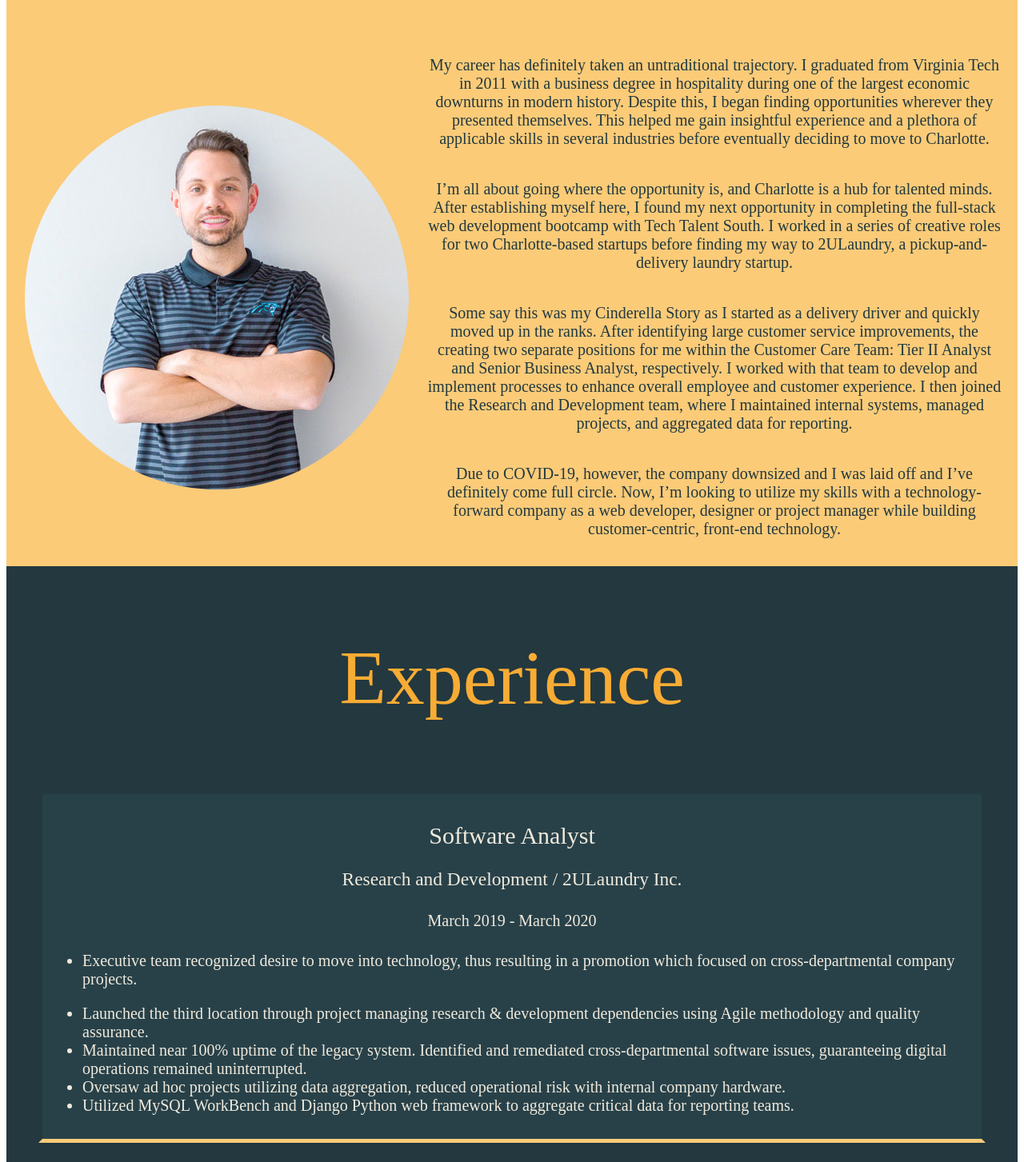
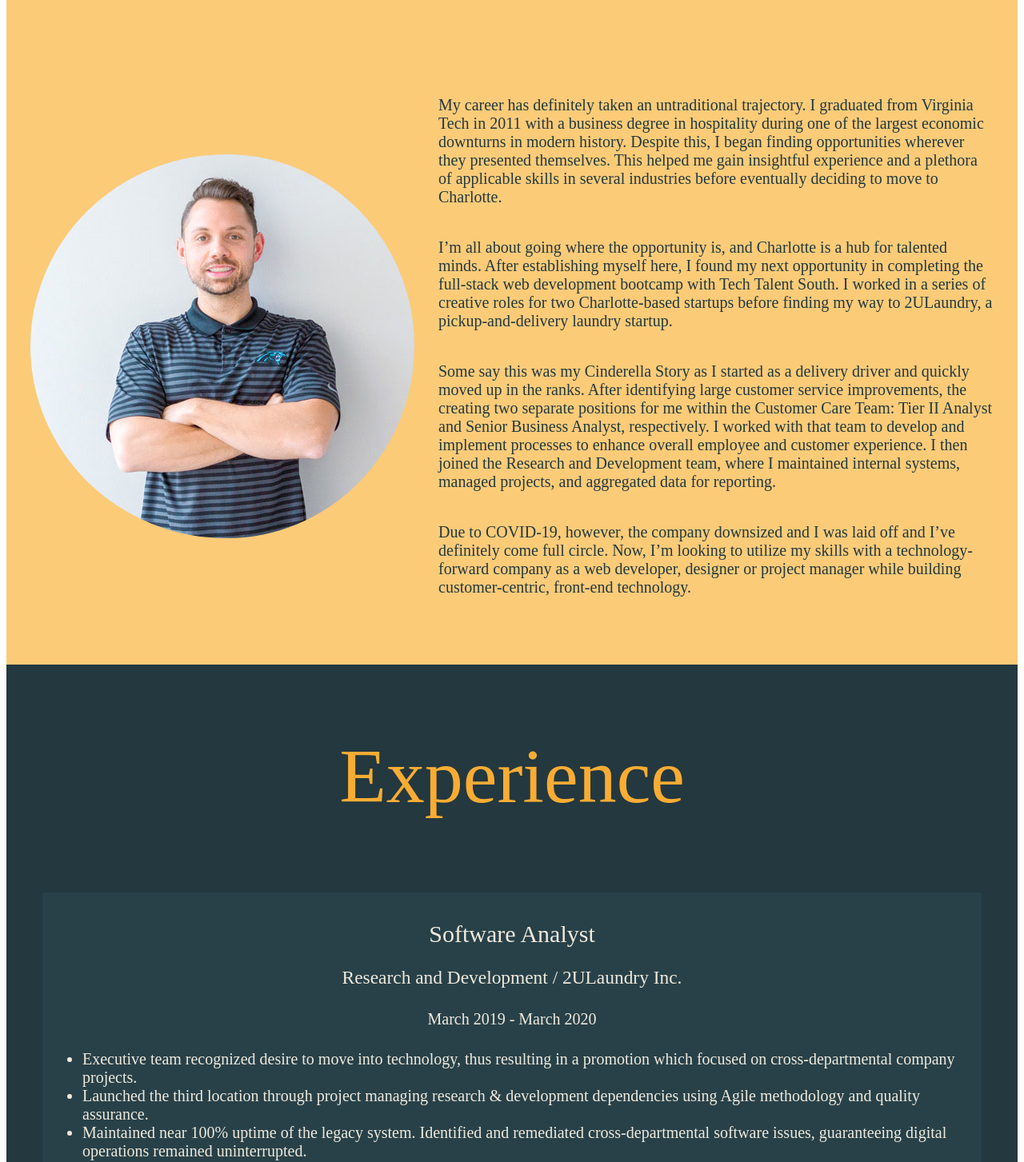
Before and after one commit to lflint07/new_website, a React (Create React App) app: page / in a window 1280 px wide. Shown: the part 640-2093 px from the top of the page at 80% size. Built offline with nearby package versions, Linux system fonts and the light colour scheme.

Commit message:
updated sizing for containers in xl screen size

```diff
--- a/src/components/Experience.js
+++ b/src/components/Experience.js
@@ -17,11 +17,9 @@
             <div>
               <ul>
                 <li>
-                  <p>
-                    Executive team recognized desire to move into technology,
-                    thus resulting in a promotion which focused on
-                    cross-departmental company projects.
-                  </p>
+                  Executive team recognized desire to move into technology, thus
+                  resulting in a promotion which focused on cross-departmental
+                  company projects.
                 </li>
                 <li>
                   Launched the third location through project managing research
--- a/src/scss/_mobile.scss
+++ b/src/scss/_mobile.scss
@@ -1,6 +1,5 @@
 //Widescreens -- EXTRA LARGE
 @include mediaXl {
-
   h1 {
     font-size: 6em;
   }
@@ -16,6 +15,7 @@
   }
 
   //Hero
+
   //About
   #about {
     display: flex;
@@ -26,16 +26,11 @@
       flex-direction: column;
     }
 
-    // .lg-heading.about {
-    //   display: flex;
-    //   flex-direction: row;
-    //   justify-content: center;
-    // }
-
     .about-info {
       display: flex;
       flex-direction: row;
       margin: 10px;
+      padding: 10px;
     }
     .bio-image {
       display: flex;
@@ -45,7 +40,7 @@
     .bio {
       display: flex;
       flex-direction: column;
-      margin: 10px;
+      // margin: 10px;
       font-size: 20px;
     }
   }
@@ -70,11 +65,10 @@
   .projects {
     margin: 20px;
   }
-  .project-container{
+  .project-container {
     display: flex;
     flex-direction: row;
     justify-content: center;
-
 
     .project.boxes {
       display: flex;
@@ -97,10 +91,19 @@
       padding: 20px;
       font-size: 30px;
     }
+    .contact-email,
+    .contact-phone,
+    .contact-linkedin {
+      width: 100%;
+      text-align: center;
+    }
   }
 }
 //Desktops & Laptops -- LARGE
 @include mediaLg {
+  h1 {
+    font-size: 4em;
+  }
   //Navbar
   .navbar {
     display: flex;
@@ -132,7 +135,6 @@
     .lg-heading.about {
       font-size: 4em;
     }
-
 
     .about-info {
       display: flex;
@@ -186,18 +188,26 @@
 
   //Contact
   #contact {
-
     .contact.boxes {
       display: flex;
       flex-direction: row;
       justify-content: center;
       font-size: 25px;
     }
+    .contact-email,
+    .contact-phone,
+    .contact-linkedin {
+      width: 100%;
+      text-align: center;
+    }
   }
 }
 
 //Tablets & Small Laptops -- MEDIUM
 @include mediaMd {
+  h1 {
+    font-size: 3em;
+  }
   //Navbar
   .navbar {
     display: flex;
@@ -222,7 +232,16 @@
 // Cell Phones -- SMALL
 @include mediaSm {
   //About
-  .bio-image {
-    width: 100%;
+  #about {
+    .about-info {
+      .bio-image {
+        width: 100%;
+        padding: 10px;
+      }
+
+      .bio {
+        text-align: center;
+      }
+    }
   }
 }
--- a/src/scss/index.scss
+++ b/src/scss/index.scss
@@ -19,8 +19,7 @@
 h3,
 h4,
 h5,
-h6,
- {
+h6 {
   font-weight: 400;
   color: $additional-color;
   align-items: center;
@@ -35,7 +34,6 @@
 .text-secondary {
   color: $secondary-color;
 }
-
 
 //Menu
 .navbar {
@@ -81,6 +79,7 @@
 #home {
   display: flex;
   flex-direction: column;
+  padding-bottom: 40px;
 
   .hero {
     margin: 20px;
@@ -89,14 +88,6 @@
     justify-content: center;
     text-align: center;
   }
-
-  // h1 {
-  //   font-size: 2em;
-  // }
-
-  // h2 {
-  // //   font-size: 1.5em;
-  // }
 }
 
 //About
@@ -105,6 +96,7 @@
   display: flex;
   flex-direction: column;
   background: $tertiary-color;
+  padding-bottom: 40px;
 
   .about-container {
     display: flex;
@@ -129,13 +121,13 @@
     .bio-image {
       display: flex;
       border-radius: 50%;
-      border: $tertiary-color 3px solid;
+      padding-right: 10px;
     }
 
     .bio {
       padding: 5px;
       margin: 0 5px 0 5px;
-      text-align: center;
+      text-align: left;
       color: $primary-color;
     }
   }
@@ -146,6 +138,7 @@
   display: flex;
   flex-direction: column;
   color: $additional-color;
+  padding-bottom: 40px;
 
   .experience-container {
     display: flex;
@@ -161,7 +154,6 @@
   .job-experience {
     display: flex;
     flex-direction: column;
-
   }
   .job {
     background: lighten($primary-color, 3);
@@ -169,7 +161,6 @@
     border-bottom: $tertiary-color 5px solid;
     margin: 20px;
     padding: 10px;
-
   }
 }
 
@@ -178,7 +169,7 @@
   display: flex;
   flex-direction: column;
   background-color: $additional-color;
-  padding: 20px;
+  padding-bottom: 40px;
 
   .lg-heading.work {
     color: $primary-color;
@@ -189,18 +180,14 @@
     flex-direction: column;
     justify-content: center;
     margin: 20px;
+    padding-bottom: 20px;
   }
 
   .project.boxes {
     display: flex;
     flex-direction: column;
   }
-
-
 }
-
-
-
 
 // .project.boxes {
 //   display: flex;
@@ -233,28 +220,32 @@
 //   // }
 // }
 
-
 //Contact Page
 
 #contact {
   display: flex;
   flex-direction: column;
 
+  .contact-container {
+    margin: 20px;
+  }
+
   .lg-heading.contact {
-    padding: -30px;
+    margin: 0px;
+    padding: 20px;
   }
+
   .contact.boxes {
     display: flex;
     flex-direction: column;
     border: none;
     align-items: center;
-    padding: 10px;
+    padding-bottom: 50px;
     font-size: 20px;
     &:hover {
       background: $primary-color;
     }
   }
-
 
   .contact-phone {
     margin: 10px;
@@ -286,6 +277,7 @@
     margin: 10px;
     padding: 10px;
     border: #fff solid;
+    color: white;
     &:hover {
       // padding: 0.5rem 1.5;
       background: $secondary-color;
@@ -298,7 +290,7 @@
 }
 
 .boxes {
-
+  width: 100%;
   background: $primary-color;
   border: 3px #fff solid;
   @include easeOut;
```
Lines whose indentation alone changed are shown as unchanged.
